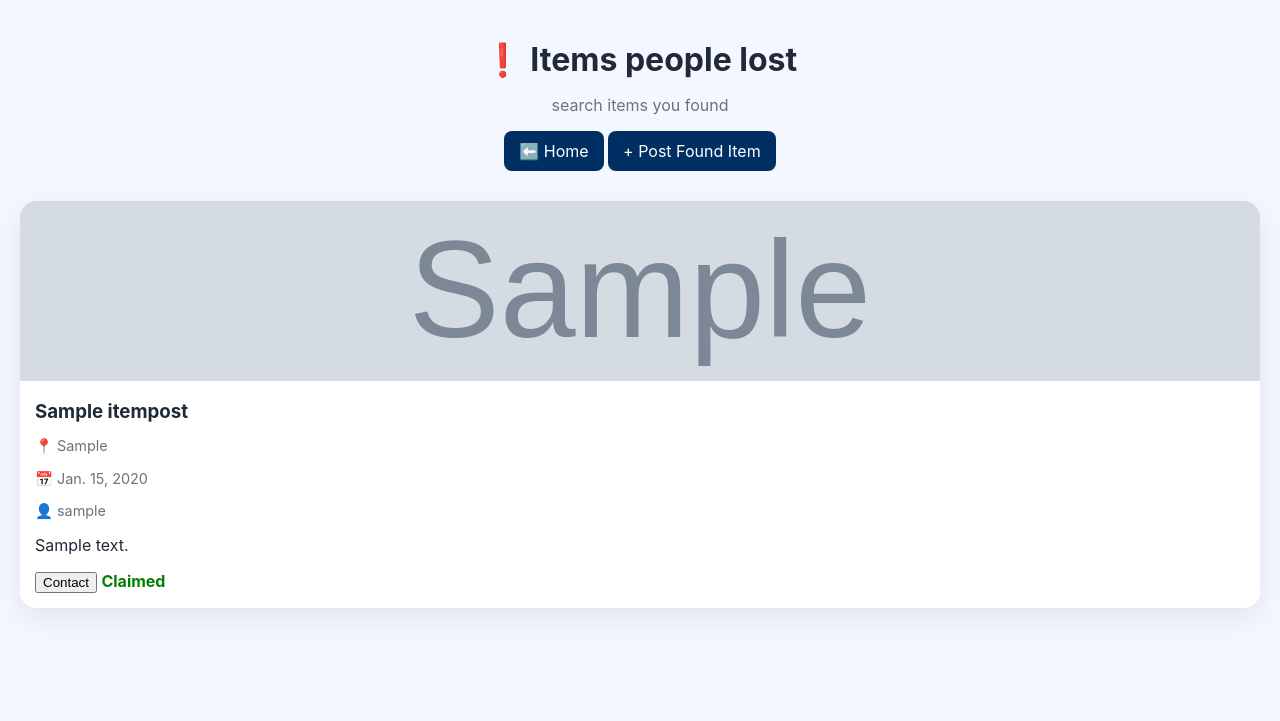
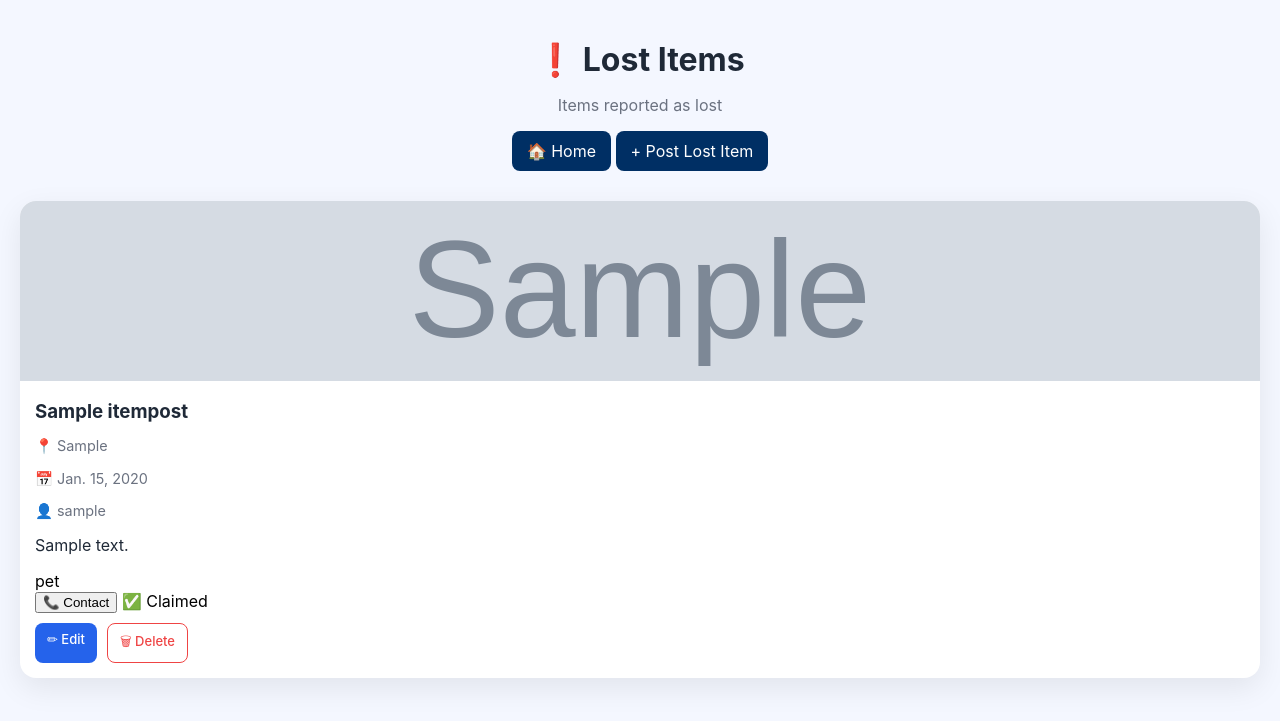
Before and after one commit to Komil-goat/Lost-found, a Django app: page /items/lost/ in a window 1280 px wide. Shown: the top 721 px of the page. Run offline with Django 5.2, Linux system fonts and the light colour scheme; a user stored in the database is signed in; data comes from the database, SQL or seed files in the repository; tables that the repository leaves empty hold one stand-in row (values such as "Sample post"); grey boxes marked "Sample" are stand-in pictures.

Commit message:
Added edit and delete function

```diff
--- a/items/static/items/found_list.css
+++ b/items/static/items/found_list.css
@@ -90,3 +90,44 @@ body {
     background: var(--primary);
     color: white;
 }
+
+.item-card a.btn {
+    display: inline-block;
+    padding: 8px 12px;
+    border-radius: 8px;
+    font-size: 13px;
+    font-weight: 500;
+    text-decoration: none;
+    transition: 0.2s ease;
+}
+
+/* EDIT BUTTON */
+.item-card a.btn-primary {
+    background: #2563eb;
+    color: white;
+}
+
+.item-card a.btn-primary:hover {
+    background: #1e40af;
+    transform: translateY(-2px);
+}
+
+/* DELETE BUTTON */
+.item-card a.btn-outline {
+    background: #fff;
+    border: 1px solid #ef4444;
+    color: #ef4444;
+}
+
+.item-card a.btn-outline:hover {
+    background: #ef4444;
+    color: white;
+    transform: translateY(-2px);
+}
+
+/* BUTTON GROUP ALIGNMENT (optional but nice) */
+.item-card .owner-actions {
+    display: flex;
+    gap: 10px;
+    margin-top: 10px;
+}
--- a/items/templates/items/list_item.html
+++ b/items/templates/items/list_item.html
@@ -17,29 +17,29 @@
 
         <h1>
             {% if post_type == "found" %}
-                🔍 Items that people found
+                🔍 Found Items
             {% else %}
-                ❗ Items people lost
+                ❗ Lost Items
             {% endif %}
         </h1>
 
         <p>
             {% if post_type == "found" %}
-                search for your lost item
+                Items found by users on campus
             {% else %}
-                search items you found
+                Items reported as lost
             {% endif %}
         </p>
 
-        <a href="{% url 'home' %}" class="btn btn-primary">⬅️ Home</a>
+        <a href="{% url 'home' %}" class="btn btn-primary">🏠 Home</a>
 
         {% if post_type == "found" %}
+            <a href="{% url 'create_found' %}" class="btn btn-primary">
+                + Post Found Item
+            </a>
+        {% else %}
             <a href="{% url 'create_lost' %}" class="btn btn-primary">
                 + Post Lost Item
-            </a>
-        {% else %}
-            <a href="{% url 'create_found' %}" class="btn btn-primary">
-                + Post Found Item
             </a>
         {% endif %}
 
@@ -67,30 +67,53 @@
                     {{ item.description|truncatewords:20 }}
                 </p>
 
+                {% if item.tags.all %}
+                    <div class="tags">
+                        {% for tag in item.tags.all %}
+                            <span class="tag">{{ tag.name }}</span>
+                        {% endfor %}
+                    </div>
+                {% endif %}
 
                 {% if item.user.phone_number %}
                     <button onclick="
                         const p = this.nextElementSibling;
-                        p.style.display = (p.style.display === 'block') ? 'none' : 'block';">
-                        Contact
+                        p.style.display = (p.style.display === 'block') ? 'none' : 'block';
+                    ">
+                        📞 Contact
                     </button>
 
                     <p style="display:none;">
-                        📞 {{ item.user.phone_number }}
+                        {{ item.user.phone_number }}
                     </p>
                 {% endif %}
 
-
-                {% if user != item.user and not item.claimed %}
+                {% if user.is_authenticated and user != item.user and not item.claimed %}
                     <a href="{% url 'claim_item' item.id %}" class="btn btn-primary">
-                        Confirm Handover
+                        ✔ Claim Item
                     </a>
                 {% endif %}
 
                 {% if item.claimed %}
-                    <span style="color: green; font-weight: bold;">
-                        Claimed
-                    </span>
+                    <span class="claimed">✅ Claimed</span>
+                {% endif %}
+
+                {% if user == item.user %}
+
+                    <div class="owner-actions">
+
+                        <a href="{% url 'edit_item' item.id %}" class="btn btn-primary">
+                            ✏ Edit
+                        </a>
+
+                        <a href="{% url 'delete_item' item.id %}"
+                           class="btn btn-outline"
+                           onclick="return confirm('Are you sure you want to delete this item?')">
+                            🗑 Delete
+                        </a>
+
+                    </div>
+
                 {% endif %}
 
             </div>
@@ -99,7 +122,7 @@
 
         {% empty %}
 
-        <p class="empty">No {{ post_type }} items yet</p>
+        <p class="empty">No {{ post_type }} items yet 😢</p>
 
         {% endfor %}
 
--- a/items/urls.py
+++ b/items/urls.py
@@ -12,4 +12,6 @@ urlpatterns = [
     path('confirmations/', views.confirmations, name='confirmations'),
     path('<int:item_id>/resolve/', views.resolve_item, name='resolve_item'),
     path('<int:item_id>/claim/', views.claim_item, name='claim_item'),
+    path('<int:item_id>/edit/', views.edit_item, name='edit_item'),
+    path('<int:item_id>/delete/', views.delete_item, name='delete_item'),
 ]
--- a/items/views.py
+++ b/items/views.py
@@ -28,8 +28,9 @@ def create_item(request, post_type):
         form = form_class()
 
     return render(request, 'items/create_item.html', {
-        'form': form,
-        'post_type': post_type
+    'form': form,
+    'post_type': post_type,
+    'is_edit': False
     })
 
 
@@ -65,3 +66,35 @@ def resolve_item(request, item_id):
         item.delete()
 
     return redirect('confirmations')
+
+@login_required
+def edit_item(request, item_id):
+    item = get_object_or_404(ItemPost, id=item_id)
+
+    if item.user != request.user:
+        return redirect(f'{item.post_type}_list')
+
+    if request.method == 'POST':
+        form = ItemForm(request.POST, request.FILES, instance=item)
+        if form.is_valid():
+            form.save()
+            return redirect(f'{item.post_type}_list')
+    else:
+        form = ItemForm(instance=item)
+
+    return render(request, 'items/create_item.html', {
+        'form': form,
+        'post_type': item.post_type,
+        'is_edit': True
+    })
+
+@login_required
+def delete_item(request, item_id):
+    item = get_object_or_404(ItemPost, id=item_id)
+
+    if item.user == request.user:
+        post_type = item.post_type
+        item.delete()
+        return redirect(f'{post_type}_list')
+
+    return redirect('found_list')
```
Also changed, not shown: items/templates/items/create_item.html (+22 -4 lines).
